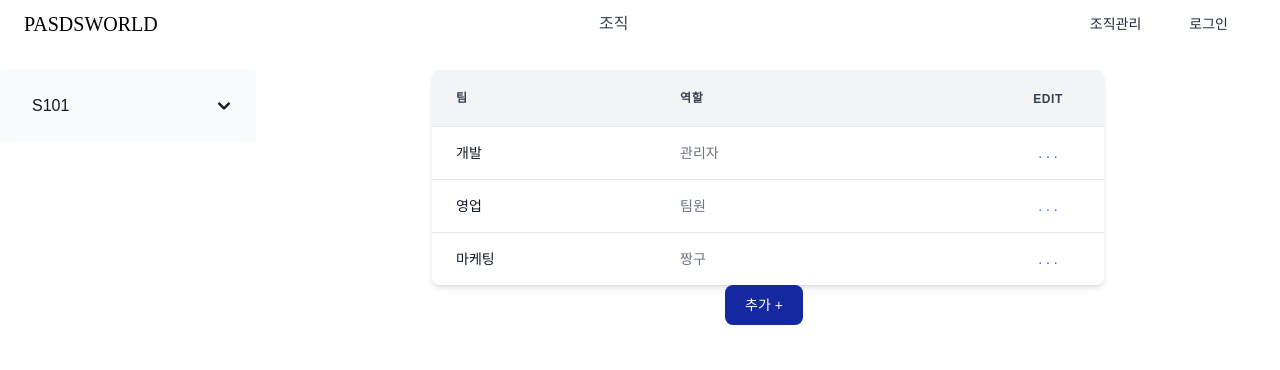
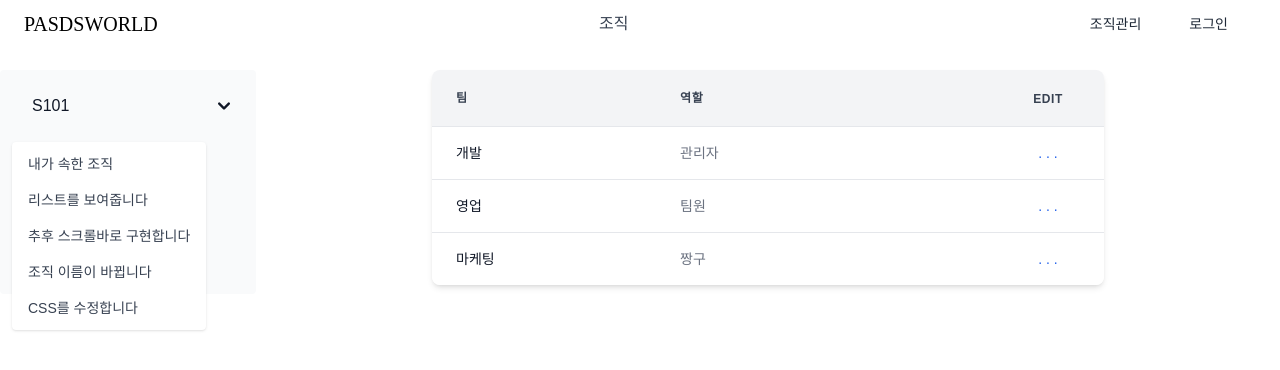
Before and after one commit to ssafy-10th-s101-team/PASDS-WORLD, a Vue app in the folder front/: page /organization/team in a window 1280 px wide. Both pictures are taken after a click on the button "S101". Shown: the top 370 px of the page. Built offline with nearby package versions, Linux system fonts and the light colour scheme; a web font is replaced by a local one.

Commit message:
[FE] fix: <조직 사이드바 수정>

```diff
--- a/front/src/components/common/OrganizationSidebar.vue
+++ b/front/src/components/common/OrganizationSidebar.vue
@@ -7,12 +7,13 @@
         <div class="px-3 py-4 overflow-y-auto rounded bg-gray-50 dark:bg-gray-800">
           <ul class="space-y-2">
             <li>
+              <div>
                 <button
                   type="button"
                   class="flex items-center w-full p-2 text-base text-gray-900 transition duration-75 rounded-lg group hover:bg-samsung-blue hover:text-white dark:text-white dark:hover:bg-gray-700"
                   aria-controls="dropdown-example"
                   data-collapse-toggle="dropdown-example"
-                @click="toggleHidden('dropdown-example')"
+                  @click="toggleHidden('dropdownOrganization')"
                 >
                   <span class="flex-1 ml-3 text-left whitespace-nowrap" sidebar-toggle-item
                     >S101</span
@@ -31,6 +32,47 @@
                     ></path>
                   </svg>
                 </button>
+                <!-- Dropdown menu -->
+                <div
+                  class="absolute hidden bg-white text-base z-50 list-none divide-y divide-gray-100 rounded shadow my-4"
+                  id="dropdownOrganization"
+                >
+                  <!-- <div class="px-4 py-3">
+                <span class="block text-sm">Bonnie Green</span>
+                <span class="block text-sm font-medium text-gray-900 truncate"
+                >name@flowbite.com</span
+                >
+              </div> -->
+                  <ul class="py-1" aria-labelledby="dropdown">
+                    <li>
+                      <a href="#" class="text-sm hover:bg-gray-100 text-gray-700 block px-4 py-2"
+                        >내가 속한 조직</a
+                      >
+                    </li>
+                    <li>
+                      <a href="#" class="text-sm hover:bg-gray-100 text-gray-700 block px-4 py-2"
+                        >리스트를 보여줍니다</a
+                      >
+                    </li>
+                    <li>
+                      <a href="#" class="text-sm hover:bg-gray-100 text-gray-700 block px-4 py-2"
+                        >추후 스크롤바로 구현합니다</a
+                      >
+                    </li>
+                    <li>
+                      <a href="#" class="text-sm hover:bg-gray-100 text-gray-700 block px-4 py-2"
+                        >조직 이름이 바뀝니다</a
+                      >
+                    </li>
+                    <li>
+                      <a href="#" class="text-sm hover:bg-gray-100 text-gray-700 block px-4 py-2"
+                        >CSS를 수정합니다</a
+                      >
+                    </li>
+                  </ul>
+                </div>
+              </div>
+
               <ul id="dropdown-example" class="py-2 space-y-2">
                 <li>
                   <router-link
--- a/front/src/components/common/TeamTable.vue
+++ b/front/src/components/common/TeamTable.vue
@@ -121,13 +121,8 @@
       </div>
     </div>
   </div>
-  <div class="flex justify-center">
-    <BaseButton buttonText="추가 +" />
-  </div>
 </template>
 
-<script setup>
-import BaseButton from './BaseButton.vue'
-</script>
+<script setup></script>
 
 <style scoped></style>
--- a/front/src/components/member/MemberForgotPassword.vue
+++ b/front/src/components/member/MemberForgotPassword.vue
@@ -66,8 +66,8 @@
         </div>
       </div>
     </form>
-    <baseAlert alertText="메일이 송신되었습니다. 이메일을 확인해주세요" v-if="EmailAlert" />
-    <baseAlert alertText="인증되었습니다" v-if="OTPAlert" />
+    <BaseAlert alertText="메일이 송신되었습니다. 이메일을 확인해주세요" v-if="EmailAlert" />
+    <BaseAlert alertText="인증되었습니다" v-if="OTPAlert" />
   </div>
 </template>
 
```
Lines whose indentation alone changed are shown as unchanged.
